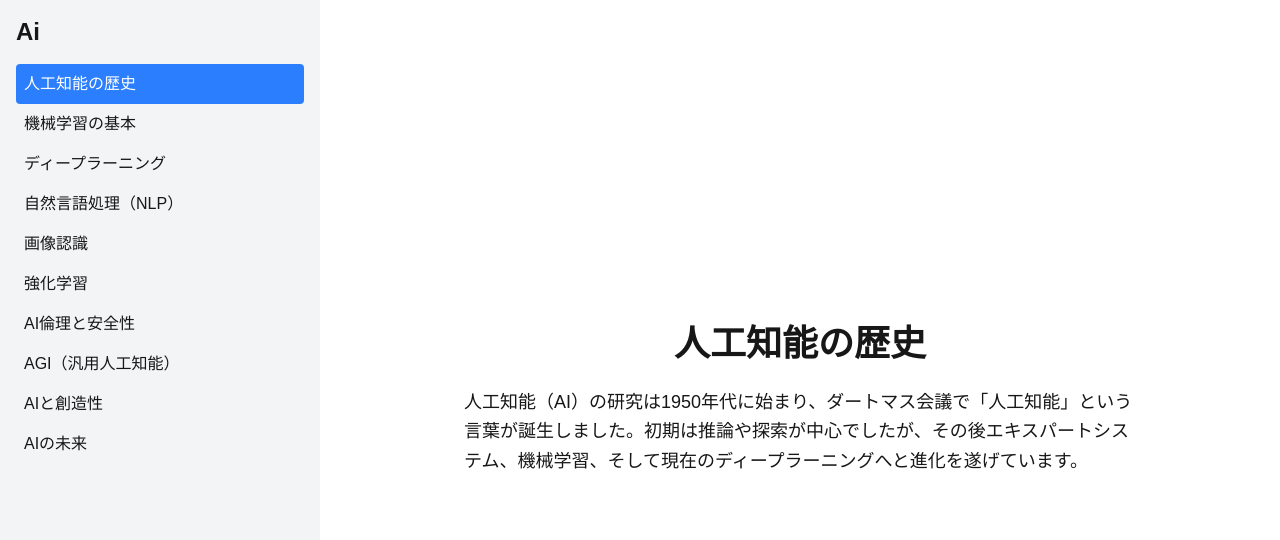
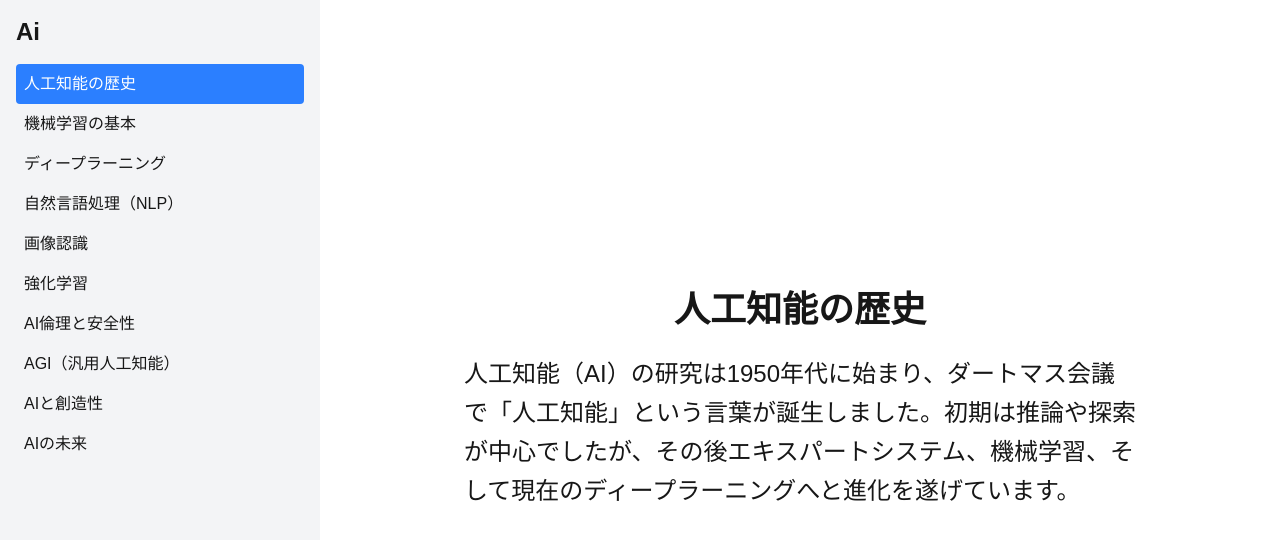
Before and after one commit to OpenRyoPlus/Web_knowledge, a Next.js app: page /ai in a window 1280 px wide. Shown: the top 540 px of the page. Built offline with nearby package versions, Linux system fonts and the light colour scheme.

Commit message:
文字を大きく

```diff
--- a/src/app/[category]/CategoryClientPage.tsx
+++ b/src/app/[category]/CategoryClientPage.tsx
@@ -36,7 +36,7 @@ export default function CategoryClientPage({ category, cards }: CategoryClientPa
        {selectedCard && (
          <div className="max-w-2xl">
           <h1 className="text-4xl font-bold mb-6 text-center">{selectedCard.title}</h1>
-          <p className="text-lg whitespace-pre-wrap leading-relaxed text-left">
+          <p className="text-2xl whitespace-pre-wrap leading-relaxed text-left">
            {selectedCard.content}
           </p>
         </div>
```
